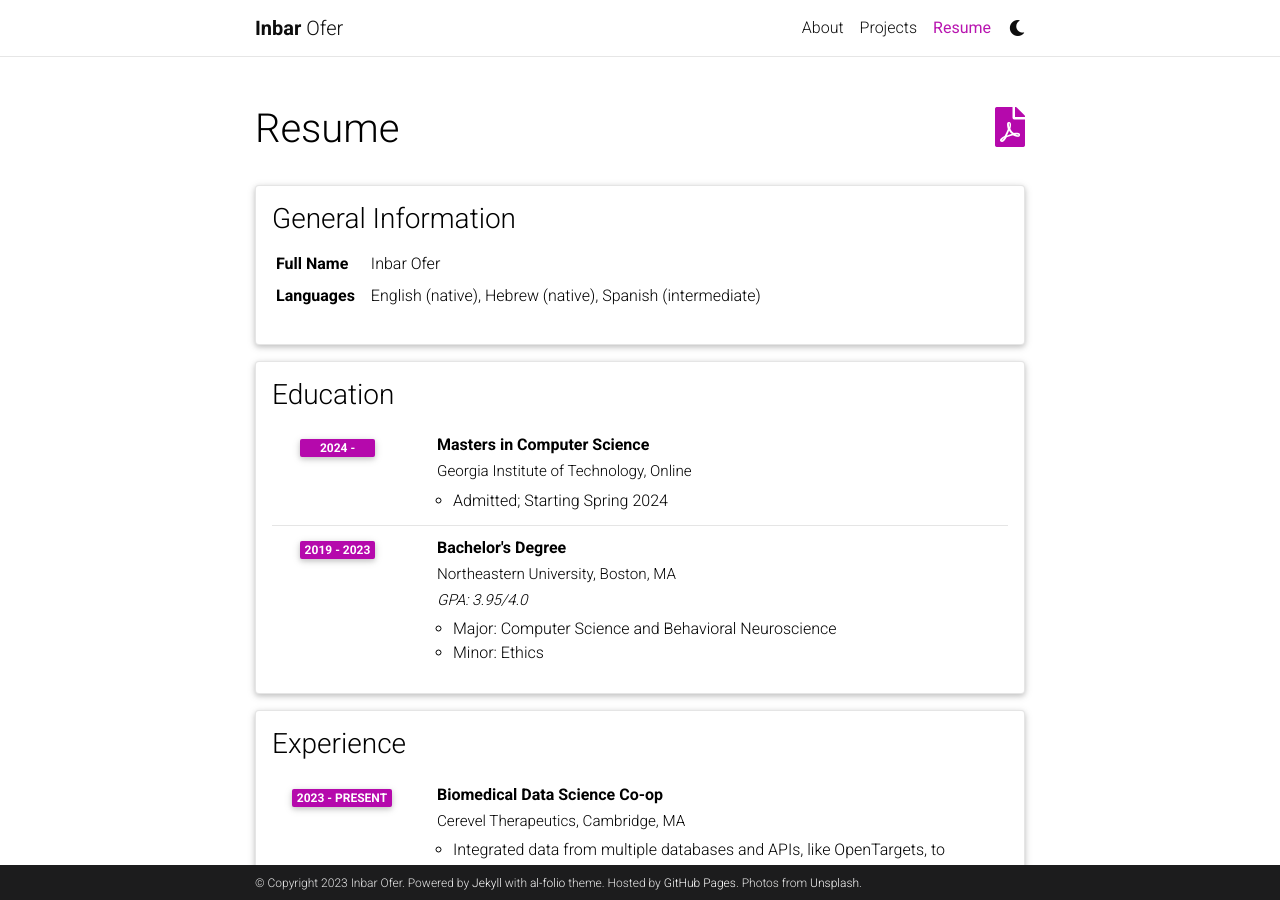
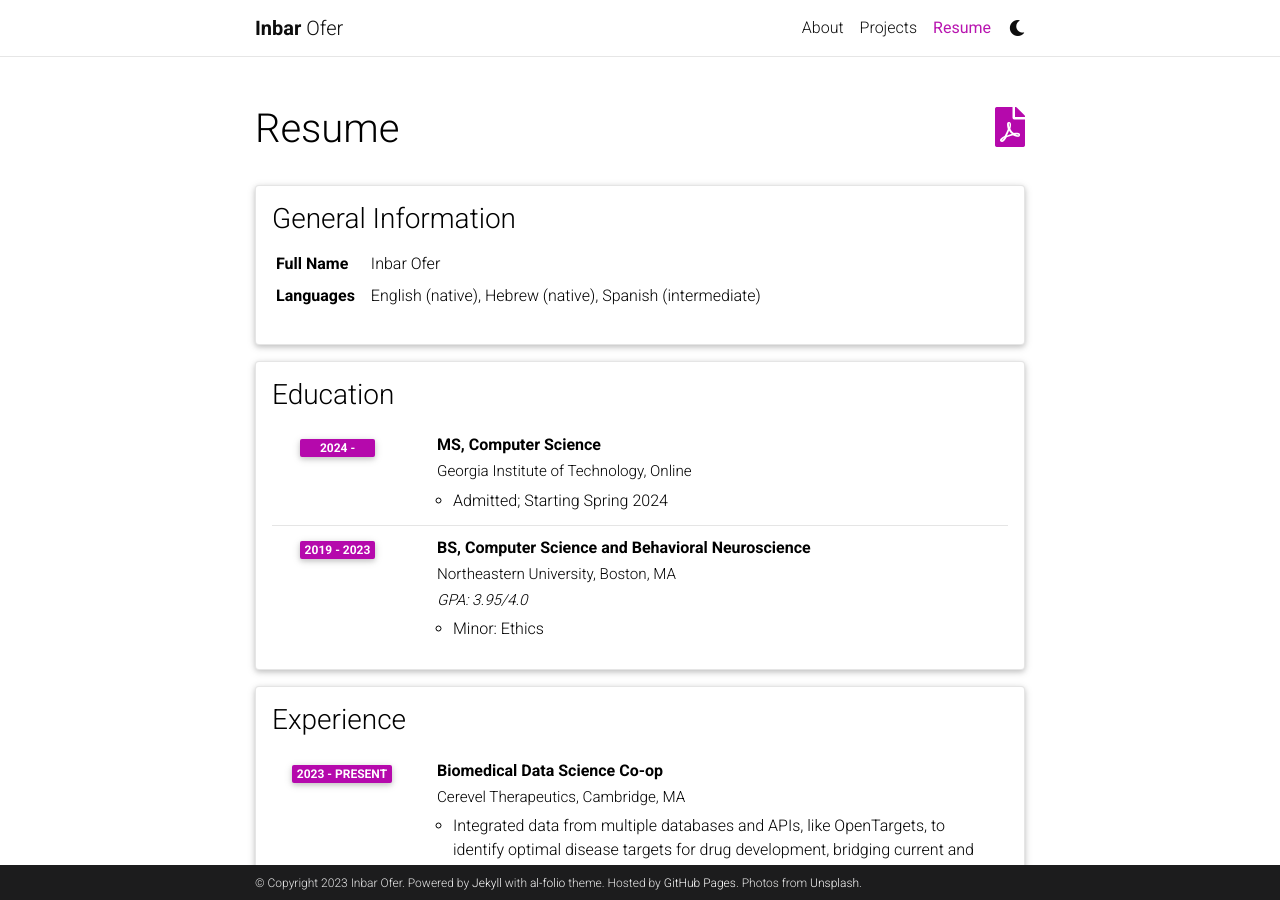
Before and after one commit to inbaro-neu/inbaro-neu.github.io, a Jekyll site: the page built from _pages/cv.md, in a window 1280 px wide and 900 px high. Built offline with Jekyll 4.4.1, drawn with Linux system fonts in a browser that asks for light colours; comment, search, counter and statistics services are not loaded; a style sheet for code colours, icons or effects is not loaded.

Commit message:
reformatted cv education

```diff
--- a/_data/cv.yml
+++ b/_data/cv.yml
@@ -11,17 +11,17 @@
 - title: Education
   type: time_table
   contents:
-    - title: Masters in Computer Science
+    - title: MS, Computer Science
       institution: Georgia Institute of Technology, Online
       year: 2024 -
       description:
         - Admitted; Starting Spring 2024
-    - title: Bachelor's Degree
+
+    - title: BS, Computer Science and Behavioral Neuroscience
       institution: Northeastern University, Boston, MA
       highlights: "GPA: 3.95/4.0"
       year: 2019 - 2023
       description:
-        - "Major: Computer Science and Behavioral Neuroscience"
         - "Minor: Ethics"
 
 - title: Experience
```
